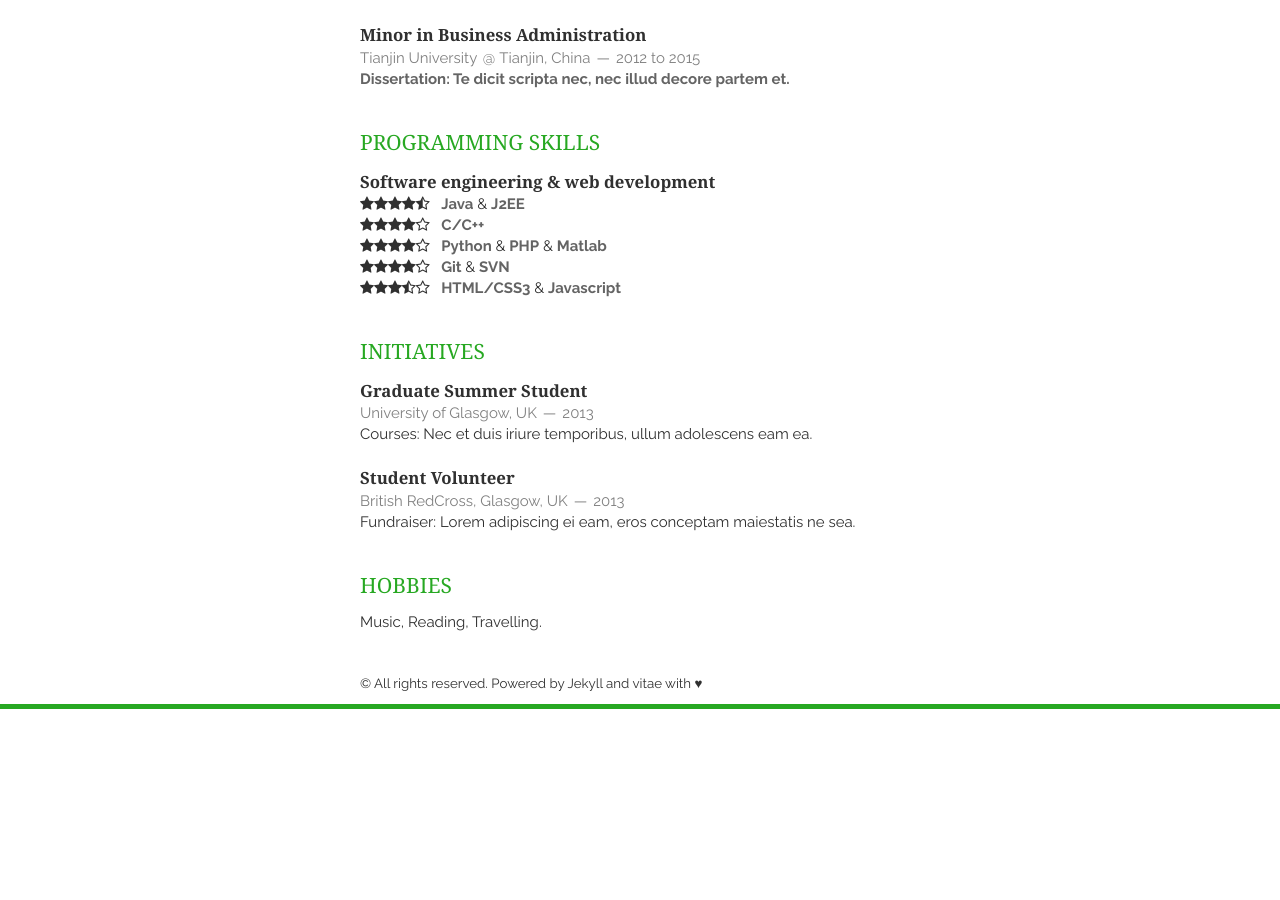
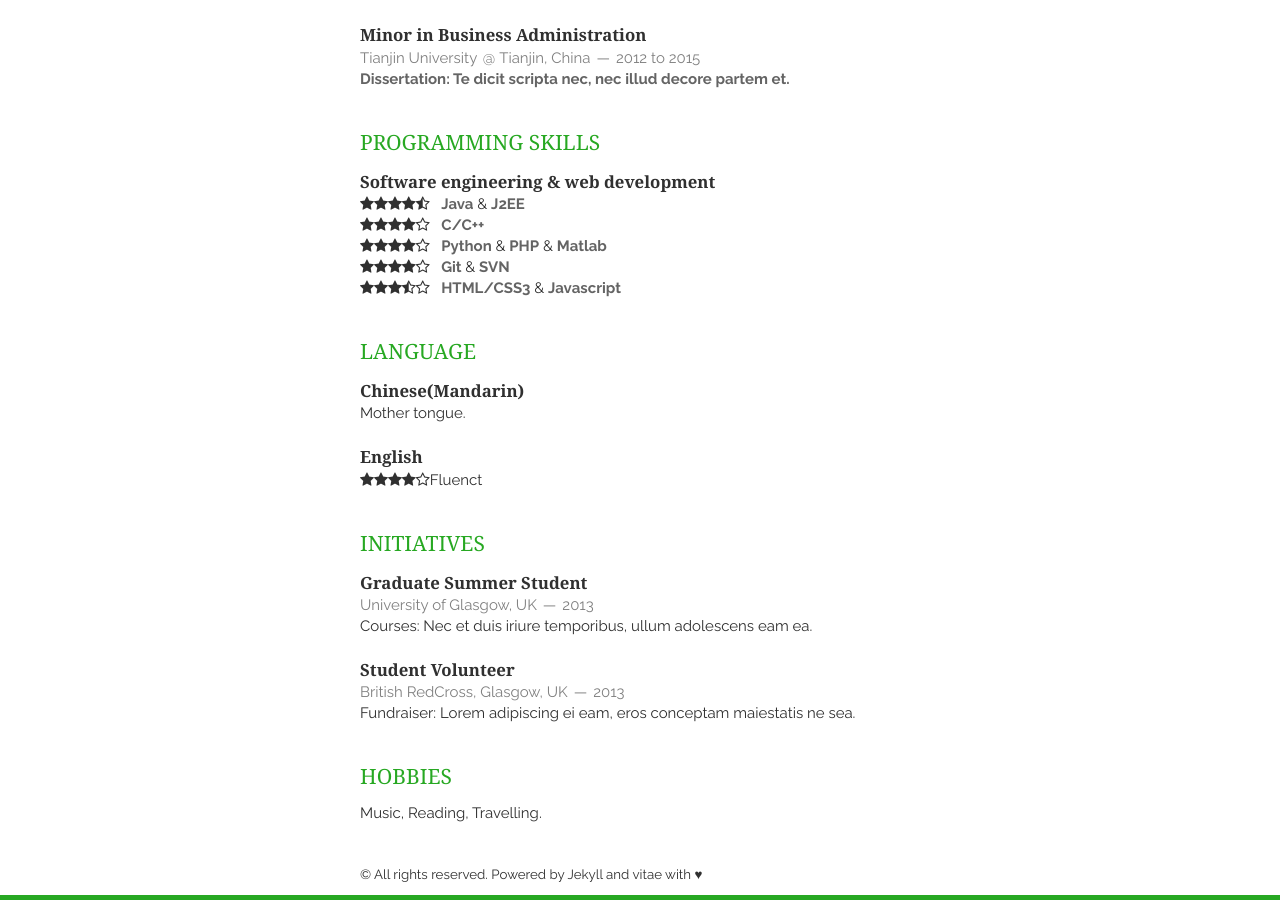
Before and after one commit to xzhcn6/vitae, a Jekyll site: the page built from index.html, in a window 1280 px wide and 900 px high, scrolled down 804 px. Built offline with Jekyll 4.4.1, drawn with Linux system fonts in a browser that asks for light colours; nearby versions of some CDN libraries; Markdown is read by kramdown in place of the engine named in the settings; the list of posts is cut into pages by our own code; before the commit the page ends 1513 px from its top, so only the background shows below that.

Commit message:
[+]Language.

```diff
--- /dev/null
+++ b/_includes/language.html
@@ -0,0 +1,19 @@
+<section class="thirteen columns">
+    <h1>Language</h1>
+    <article>
+        <header>
+            <h1>Chinese(Mandarin)</h1>
+        </header>
+        <p>
+            Mother tongue.
+        </p>
+    </article>
+    <article>
+        <header>
+            <h1>English</h1>
+        </header>
+        <p>
+        <i class="fa fa-star"></i><i class="fa fa-star"></i><i class="fa fa-star"></i><i class="fa fa-star"></i><i class="fa fa-star-o"></i>Fluenct
+        </p>
+    </article>
+</section>
--- a/index.html
+++ b/index.html
@@ -8,6 +8,8 @@
 
 {% include skills.html %}
 
+{% include language.html %}
+
 {% include initiatives.html %}
 
 {% include interests.html %}
```
